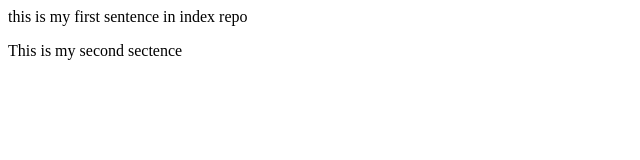
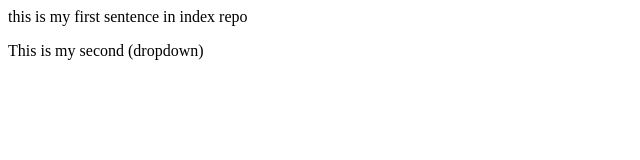
Before and after one commit to Srikanthjakkula25/LocalRepo, a plain HTML site: page index.html in a window 1280 px wide. Shown: the full height of the page, 0-640 px from the left. Drawn offline with Linux system fonts and the light colour scheme.

Commit message:
dropdown

```diff
--- a/index.html
+++ b/index.html
@@ -1,2 +1,2 @@
 <p>this is my first sentence in index repo</p>
-<p>This is my second sectence</p>
+<p>This is my second (dropdown)</p>
```
